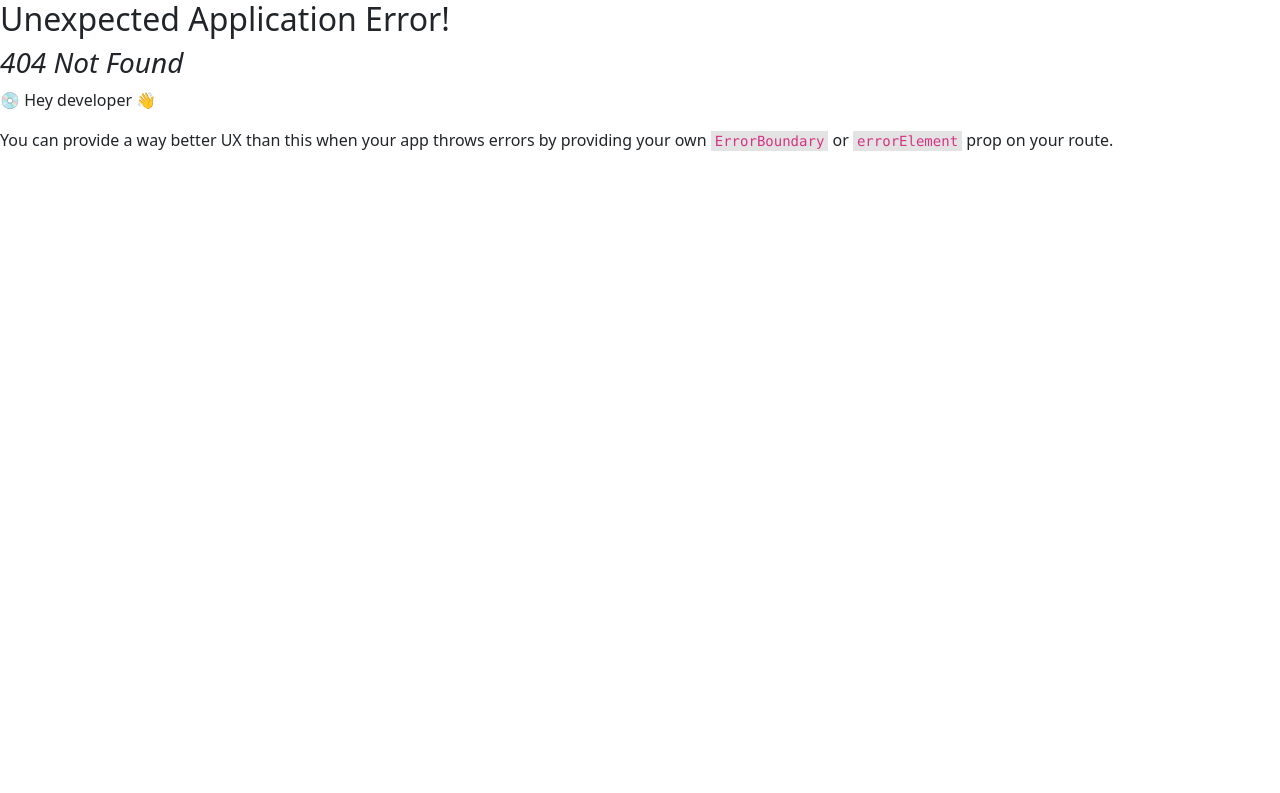
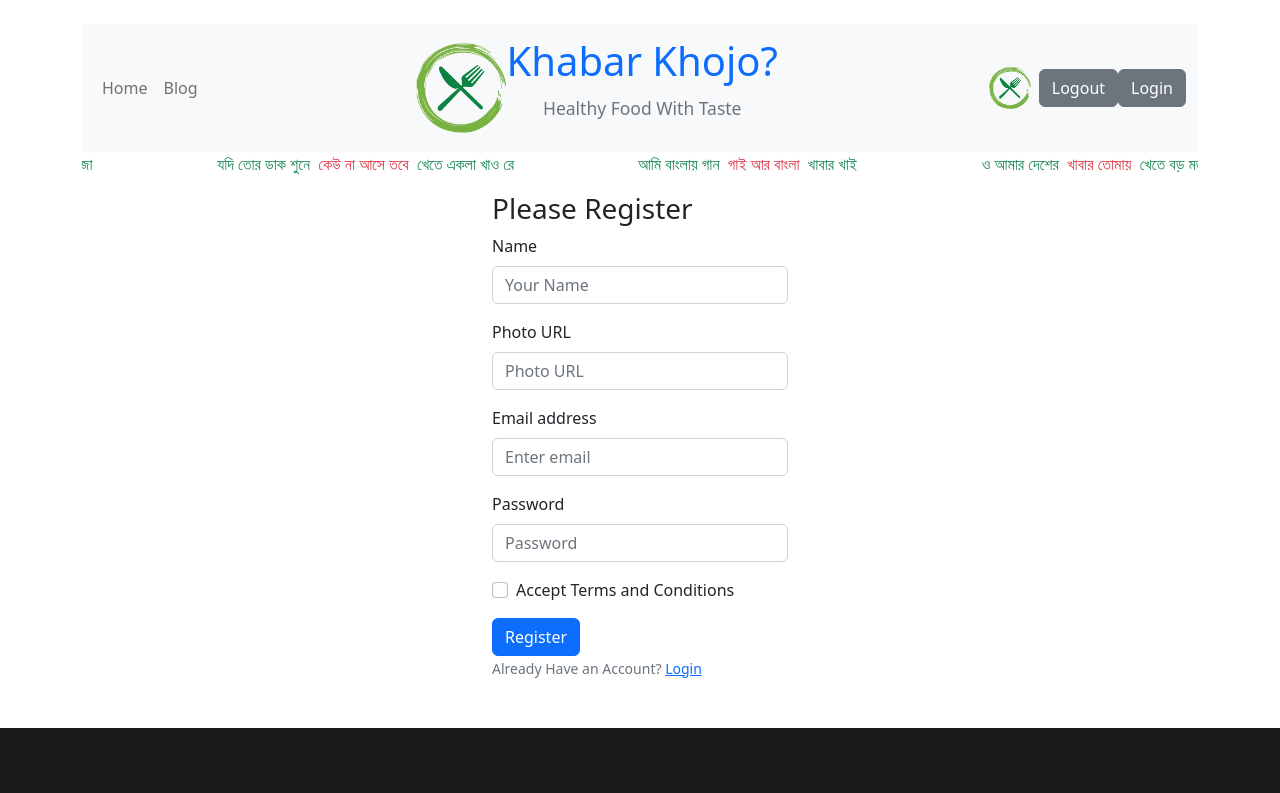
Before and after one commit to Amin0710/chef-recipe-hunter-client, a React (Vite) app in the folder khabor-khoje/: page /register in a window 1280 px wide. Before the commit this address had no page. Shown: the top 793 px of the page. Built offline with nearby package versions, Linux system fonts and the light colour scheme.

Commit message:
Log in and register done

```diff
--- /dev/null
+++ b/khabor-khoje/src/Pages/Login/Login.jsx
@@ -0,0 +1,48 @@
+// eslint-disable-next-line no-unused-vars
+import React from "react";
+import { Button, Container, Form } from "react-bootstrap";
+import { Link } from "react-router-dom";
+
+const Login = () => {
+	return (
+		<Container className="w-25 mx-auto">
+			<h3>Please Login</h3>
+			<Form>
+				<Form.Group className="mb-3" controlId="formBasicEmail">
+					<Form.Label>Email address</Form.Label>
+					<Form.Control
+						type="email"
+						name="email"
+						placeholder="Enter email"
+						required
+					/>
+				</Form.Group>
+
+				<Form.Group className="mb-3" controlId="formBasicPassword">
+					<Form.Label>Password</Form.Label>
+					<Form.Control
+						type="password"
+						name="password"
+						placeholder="Password"
+						required
+					/>
+				</Form.Group>
+
+				<Form.Group className="mb-3" controlId="formBasicCheckbox">
+					<Form.Check type="checkbox" label="Check me out" />
+				</Form.Group>
+				<Button variant="primary" type="submit">
+					Login
+				</Button>
+				<br />
+				<Form.Text className="text-secondary">
+					Don&#39;t Have an Account? <Link to="/register">Register</Link>
+				</Form.Text>
+				<Form.Text className="text-success"></Form.Text>
+				<Form.Text className="text-danger"></Form.Text>
+			</Form>
+		</Container>
+	);
+};
+
+export default Login;
--- /dev/null
+++ b/khabor-khoje/src/Pages/Login/Register.jsx
@@ -0,0 +1,70 @@
+// eslint-disable-next-line no-unused-vars
+import React from "react";
+import { Button, Container, Form } from "react-bootstrap";
+import { Link } from "react-router-dom";
+
+const Register = () => {
+	return (
+		<Container className="w-25 mx-auto">
+			<h3>Please Register</h3>
+			<Form>
+				<Form.Group className="mb-3" controlId="formBasicEmail">
+					<Form.Label>Name</Form.Label>
+					<Form.Control
+						type="text"
+						name="name"
+						placeholder="Your Name"
+						required
+					/>
+				</Form.Group>
+				<Form.Group className="mb-3" controlId="formBasicEmail">
+					<Form.Label>Photo URL</Form.Label>
+					<Form.Control
+						type="text"
+						name="photo"
+						placeholder="Photo URL"
+						required
+					/>
+				</Form.Group>
+				<Form.Group className="mb-3" controlId="formBasicEmail">
+					<Form.Label>Email address</Form.Label>
+					<Form.Control
+						type="email"
+						name="email"
+						placeholder="Enter email"
+						required
+					/>
+				</Form.Group>
+
+				<Form.Group className="mb-3" controlId="formBasicPassword">
+					<Form.Label>Password</Form.Label>
+					<Form.Control
+						type="password"
+						name="password"
+						placeholder="Password"
+						required
+					/>
+				</Form.Group>
+
+				<Form.Group className="mb-3" controlId="formBasicCheckbox">
+					<Form.Check
+						type="checkbox"
+						name="accept"
+						label="Accept Terms and Conditions"
+					/>
+				</Form.Group>
+				<Button variant="primary" type="submit">
+					Register
+				</Button>
+				<br />
+				<Form.Text className="text-secondary">
+					Already Have an Account? <Link to="/login">Login</Link>
+				</Form.Text>
+				<Form.Text className="text-success"></Form.Text>
+				<Form.Text className="text-danger"></Form.Text>
+			</Form>
+		</Container>
+	);
+};
+
+export default Register;
--- a/khabor-khoje/src/Pages/Shared/Navigationbar.jsx
+++ b/khabor-khoje/src/Pages/Shared/Navigationbar.jsx
@@ -9,7 +9,7 @@
 		<Navbar collapseOnSelect expand="lg" bg="light" variant="light">
 			<Container>
 				<Navbar.Toggle aria-controls="responsive-navbar-nav" />
-				<Navbar.Brand id="small-screen" href="#home" className="mx-auto">
+				<Navbar.Brand id="small-screen" href="/" className="mx-auto">
 					<div className="d-flex align-items-center">
 						<img src={logo} alt="" width={"90px"} height={"90px"} />
 						<div className="text-center">
@@ -22,10 +22,10 @@
 				</Navbar.Brand>
 				<Navbar.Collapse id="responsive-navbar-nav">
 					<Nav className="me-auto">
-						<Nav.Link href="/features">Home</Nav.Link>
-						<Nav.Link href="/pricing">Blog</Nav.Link>
+						<Nav.Link href="/">Home</Nav.Link>
+						<Nav.Link href="/blog">Blog</Nav.Link>
 					</Nav>
-					<Navbar.Brand id="large-screen" href="#home" className="mx-auto">
+					<Navbar.Brand id="large-screen" href="/" className="mx-auto">
 						<div className="d-flex align-items-center">
 							<img src={logo} alt="" width={"90px"} height={"90px"} />
 							<div className="text-center">
```
Also changed, not shown: khabor-khoje/src/routes/Routes.jsx (+15 -0 lines).
